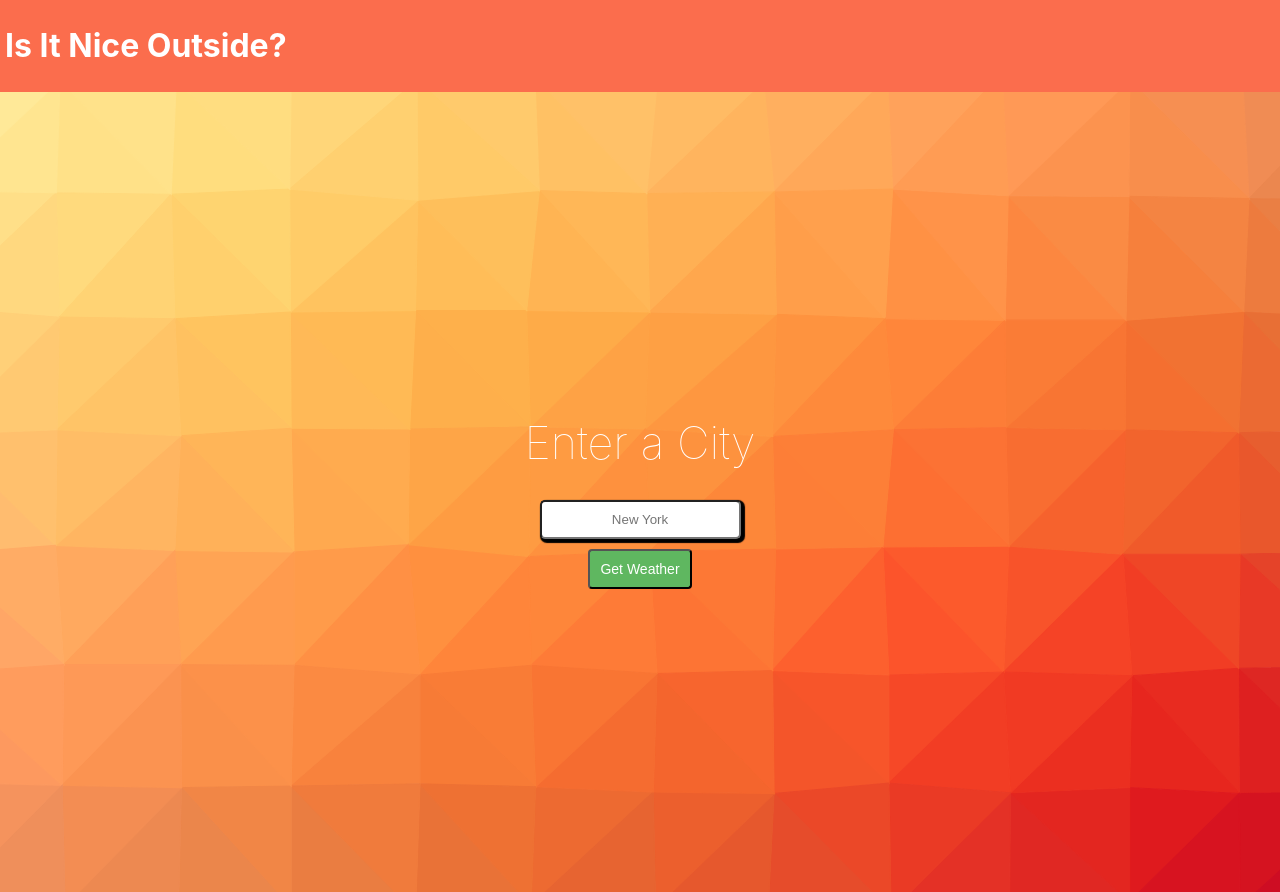
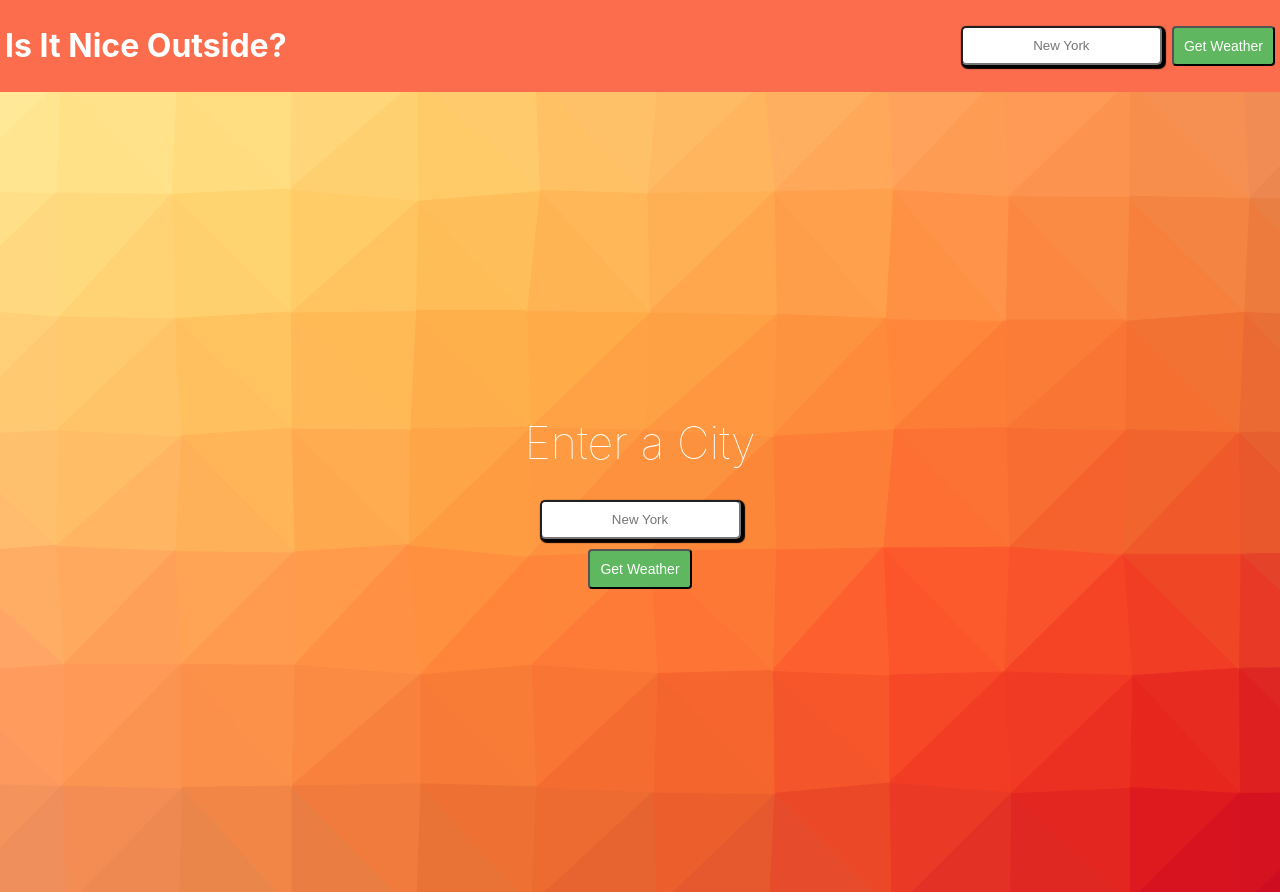
Before and after one commit to cassidypignatello/is-it-nice-outside, a React app: page / in a window 1280 px wide. Built offline with nearby package versions, Linux system fonts and the light colour scheme.

Commit message:
renders CityInput inside navbar

```diff
--- a/app/components/Header.js
+++ b/app/components/Header.js
@@ -1,10 +1,12 @@
 import React from 'react';
 import ReactDOM from 'react-dom';
+import CityInput from './CityInput';
 
 const Header = (props) => {
   return (
     <div className='navbar'>
       <h1>Is It Nice Outside?</h1>
+      <CityInput flexDirection='row' />
     </div>
   );
 }
--- a/app/index.css
+++ b/app/index.css
@@ -40,6 +40,8 @@ input:focus {
   background-color: #fb6d4d;
   color: #fff;
   padding: 5px;
+  display: flex;
+  justify-content: space-between;
 }
 
 .home-container {
```
